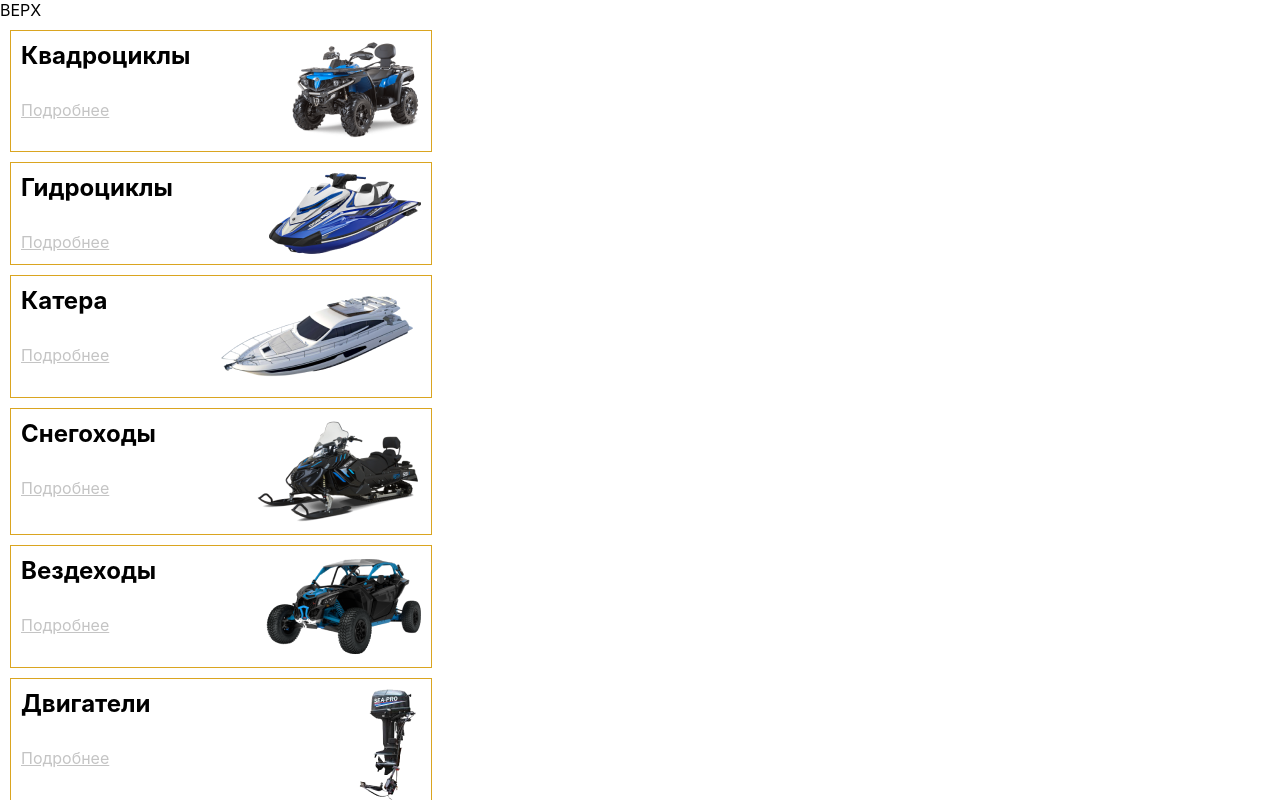
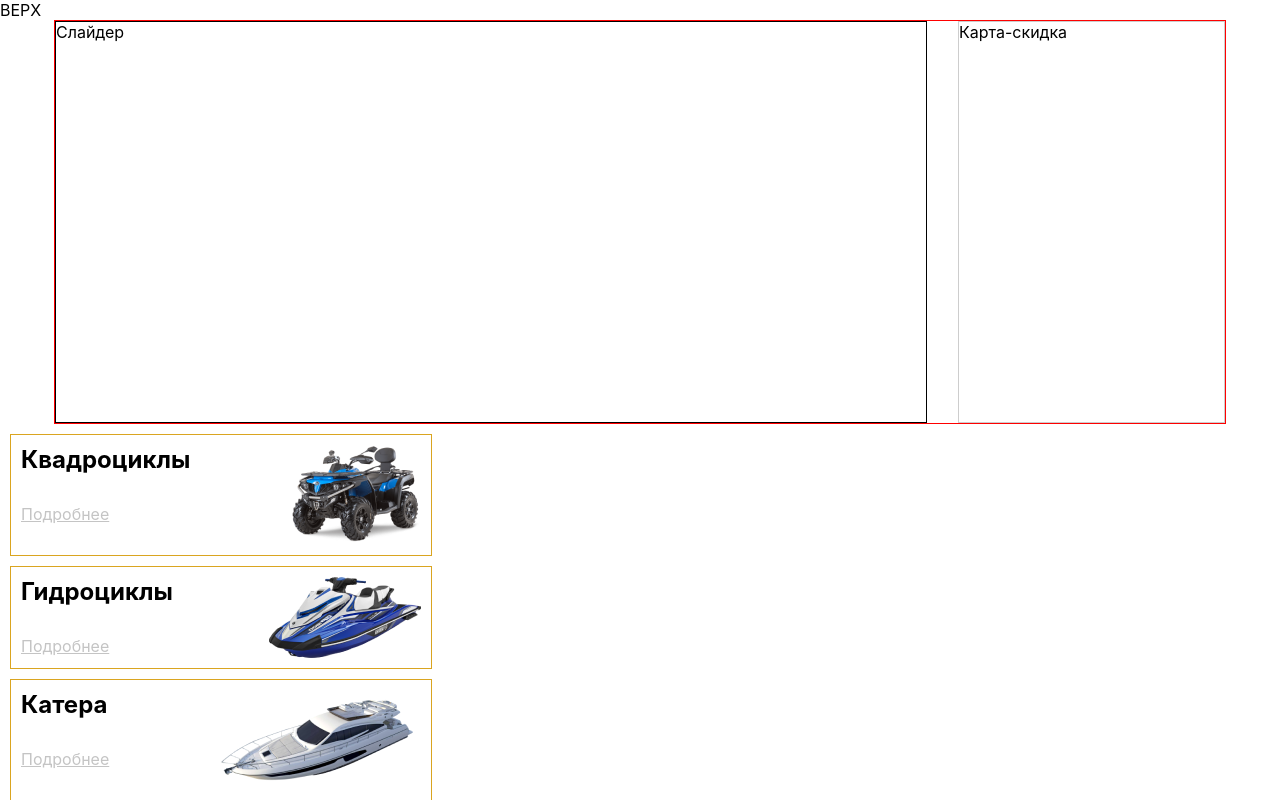
Before and after one commit to ladudasha/Group-shops, a React (Create React App) app: page / in a window 1280 px wide. Shown: the top 800 px of the page. Built offline with nearby package versions, Linux system fonts and the light colour scheme.

Commit message:
new structure for News section commit

```diff
--- a/src/components/main/Main.jsx
+++ b/src/components/main/Main.jsx
@@ -6,6 +6,7 @@ import img4 from "./../../assets/images/products/img4.png";
 import img5 from "./../../assets/images/products/img5.png";
 import img6 from "./../../assets/images/products/img6.png";
 import Products from "./../products/Products";
+import News from "./news/News";
 
 
 
@@ -48,6 +49,7 @@ function Main(props) {
     return (
         <div className={s.main}>
 
+        <News/>
         {/* <News/>  Baner+CardStock
         <search/> Buttons+input/button  */}
 
--- /dev/null
+++ b/src/components/main/news/News.jsx
@@ -0,0 +1,18 @@
+import s from './News.module.scss';
+
+function News(props) {
+
+
+
+    return (
+        <div className={s.container}>
+            <div className={s.newsWrap}>
+                <div className={s.newsSlider}>Слайдер</div>
+                <div className={s.cardStock}> Карта-скидка</div>
+            </div>
+        </div>
+
+    );
+}
+
+export default News;
--- /dev/null
+++ b/src/components/main/news/News.module.scss
@@ -0,0 +1,26 @@
+@import './../../../style/sass/vars.scss';
+
+.container{
+    border: 1px solid red;
+    max-width: 1170px;
+    margin: 0 auto;
+
+}
+
+.newsWrap{
+    display: flex;
+    justify-content: space-between;
+}
+
+.newsSlider{
+    min-width: 870px;
+    border: 1px solid;
+    height: 400px;
+}
+
+.cardStock{
+    min-width: 265px;
+    border: 1px solid $borderColor;
+    height: 400px;
+
+}
--- a/src/style/sass/vars.scss
+++ b/src/style/sass/vars.scss
@@ -1 +1,2 @@
 $textLight: #C4C4C4;
+$borderColor: #CDCDCD;
```
Also changed, not shown: src/components/main/banner slider/BannerSlider.jsx (added, +15 -0 lines), src/assets/images/mainImages/sliderImg1.png (added), src/components/main/banner slider/BannerSlider.module.scss (added).
